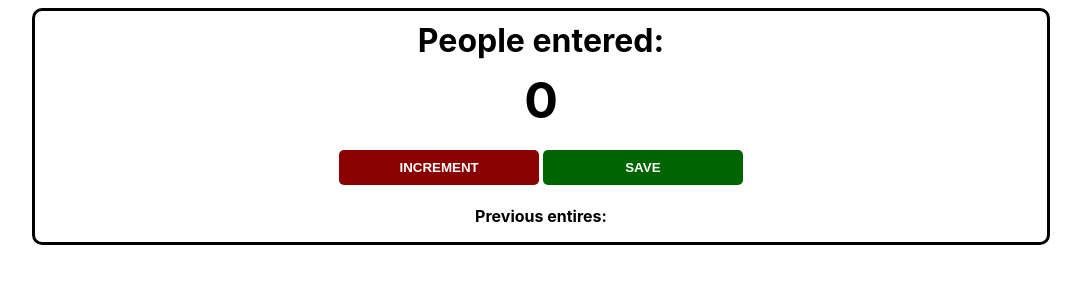
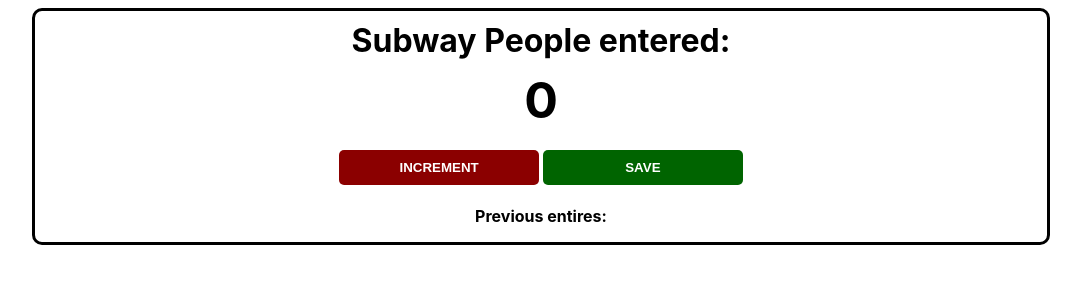
Before and after one commit to srigummadi/first-fe-project, a plain HTML site: page index.html in a window 1280 px wide. Shown: the whole page, without its empty margins (99-1180 px from the left). Drawn offline with Linux system fonts and the light colour scheme.

Commit message:
Updated header

```diff
--- a/index.html
+++ b/index.html
@@ -4,7 +4,7 @@
     </head>
     <body>
         <div class="container">
-            <h1>People entered:</h1>
+            <h1>Subway People entered:</h1>
             <h2 id="count-el">0</h2>
             <button id="increment-btn" onclick="increment()">INCREMENT</button>
             <button id="save-btn" onclick="save()">SAVE</button>
```
